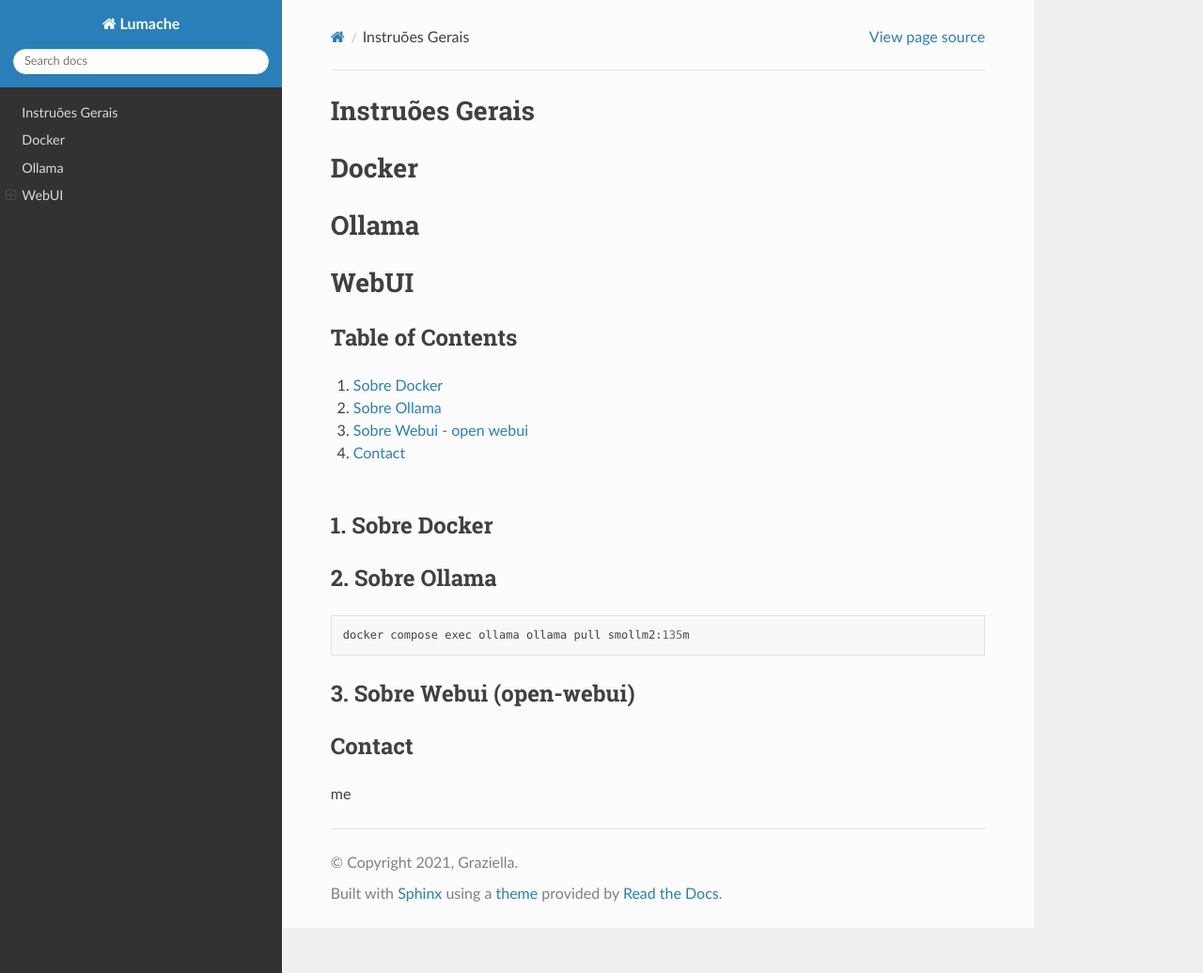
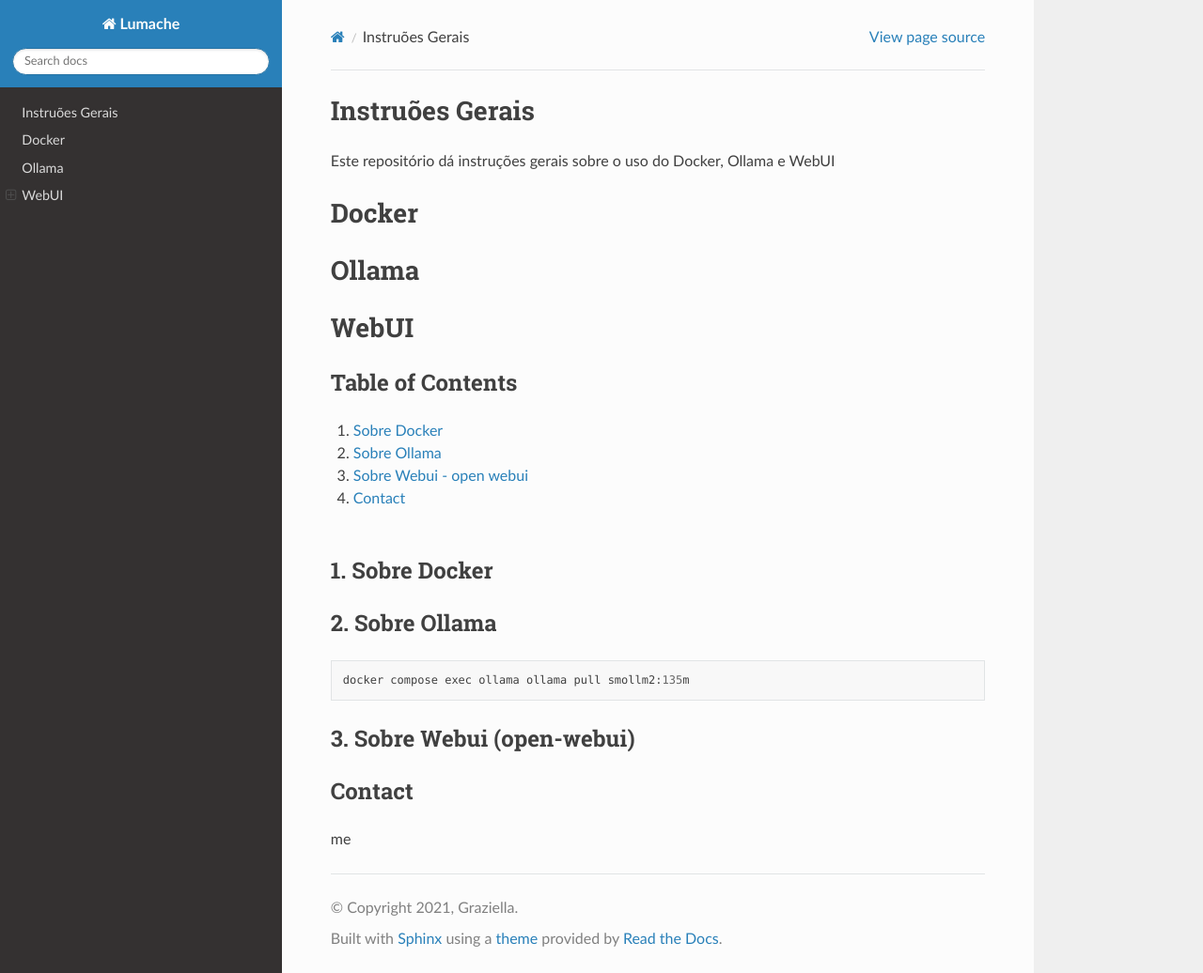
Before and after one commit to eniohandy/readthedocs, a Sphinx documentation site: the page built from docs/source/index.md, in a window 1280 px wide and 1036 px high. Shown: the whole window at 94% size. Built offline with Sphinx 7.4.7 and the Read the Docs theme 3.1.0, drawn with Linux system fonts in a browser that asks for light colours; pages that are not in the unit, such as notebooks, are missing from menus.

Commit message:
teste de alteracao do index

```diff
--- a/docs/source/index.md
+++ b/docs/source/index.md
@@ -1,4 +1,7 @@
 # Instruões Gerais
+Este repositório dá instruções gerais sobre o uso do Docker, Ollama e WebUI
+
+
 # Docker
 # Ollama
 # WebUI
```
